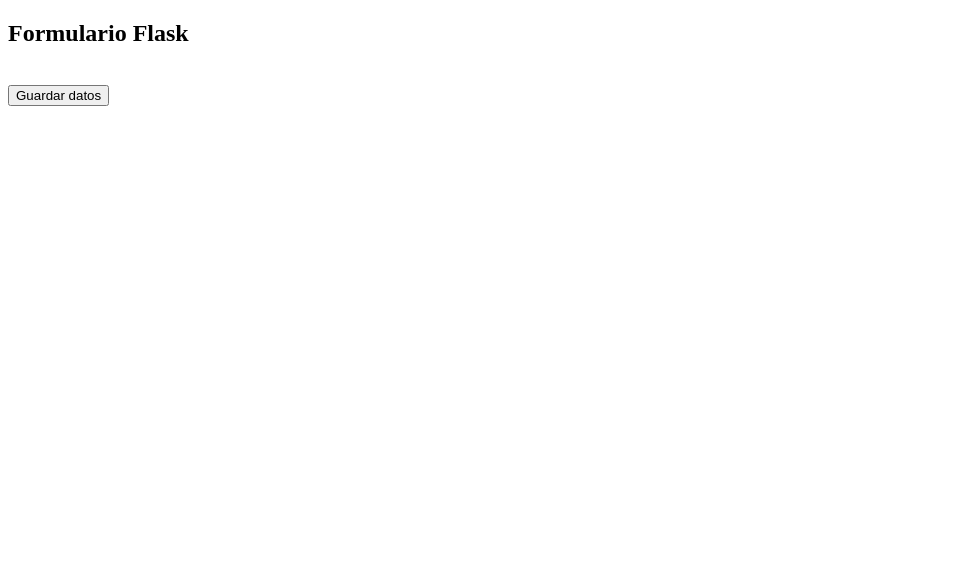
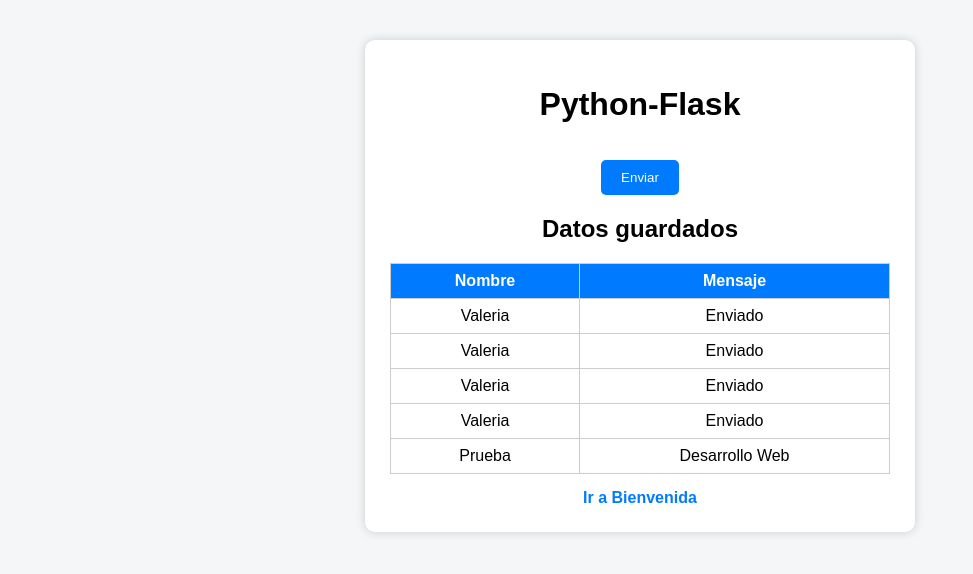
Before and after one commit to ValeriaGM25/Flask_HolaMundo, a Flask app: page / in a window 1280 px wide. Shown: the top 574 px of the page, without its empty margins (0-973 px from the left). Run offline with Flask 3, Linux system fonts and the light colour scheme; data comes from the database, SQL or seed files in the repository; both versions use the stored data as it was after the commit; some libraries are stand-ins or nearby versions.

Commit message:
Proyecto Flask con reCAPTCHA y SQLite

```diff
--- a/app.py
+++ b/app.py
@@ -7,7 +7,6 @@ app = Flask(__name__)
 SITE_KEY = "6LehvUQsAAAAAGldvO1QR8Da4yc3upv2yP3sgmgR"
 SECRET_KEY = "6LehvUQsAAAAANusKcHRfF0w5DkX0L1JYl8Ae28Q"
 
-# Conexión a la BD
 def get_db():
     return sqlite3.connect("database.db")
 
@@ -18,36 +17,49 @@ def index():
     if request.method == "POST":
         recaptcha_response = request.form.get("g-recaptcha-response")
 
-        if not recaptcha_response:
-            mensaje = "Debes marcar el reCAPTCHA ❌"
+        data = {
+            "secret": SECRET_KEY,
+            "response": recaptcha_response
+        }
+
+        r = requests.post(
+            "https://www.google.com/recaptcha/api/siteverify",
+            data=data
+        )
+
+        result = r.json()
+
+        if result["success"]:
+            conn = get_db()
+            cursor = conn.cursor()
+            cursor.execute("""
+                INSERT INTO registros (nombre, mensaje)
+                VALUES (?, ?)
+            """, ("Prueba", "Desarrollo Web"))
+            conn.commit()
+            conn.close()
+
+            mensaje = "Datos guardados correctamente ✅"
         else:
-            data = {
-                "secret": SECRET_KEY,
-                "response": recaptcha_response
-            }
+            mensaje = "reCAPTCHA inválido ❌"
 
-            r = requests.post(
-                "https://www.google.com/recaptcha/api/siteverify",
-                data=data
-            )
+    # Obtener registros
+    conn = get_db()
+    cursor = conn.cursor()
+    cursor.execute("SELECT nombre, mensaje FROM registros")
+    registros = cursor.fetchall()
+    conn.close()
 
-            result = r.json()
+    return render_template(
+        "index.html",
+        site_key=SITE_KEY,
+        mensaje=mensaje,
+        registros=registros
+    )
 
-            if result.get("success"):
-                conn = get_db()
-                cursor = conn.cursor()
-                cursor.execute("""
-                    INSERT INTO registros (nombre, mensaje)
-                    VALUES (?, ?)
-                """, ("Valeria", "Enviado"))
-                conn.commit()
-                conn.close()
-
-                mensaje = "Datos guardados correctamente ✅"
-            else:
-                mensaje = "reCAPTCHA inválido ❌"
-
-    return render_template("index.html", site_key=SITE_KEY, mensaje=mensaje)
+@app.route("/bienvenida")
+def bienvenida():
+    return render_template("bienvenida.html")
 
 if __name__ == "__main__":
     app.run(debug=True)
--- a/crear_db.py
+++ b/crear_db.py
@@ -6,7 +6,7 @@ cursor = conn.cursor()
 cursor.execute("""
     INSERT INTO registros (nombre, mensaje)
     VALUES (?, ?)
-""", ("Valeria", "Enviado"))
+""", ("Prueba", "Desarrolloweb"))
 
 
 conn.commit()
--- /dev/null
+++ b/static/styles.css
@@ -0,0 +1,53 @@
+body {
+    font-family: Arial, sans-serif;
+    background: #f4f6f8;
+}
+
+.container {
+    width: 500px;
+    margin: 40px auto;
+    background: white;
+    padding: 25px;
+    border-radius: 10px;
+    box-shadow: 0 0 10px #ccc;
+    text-align: center;
+}
+
+button {
+    margin-top: 15px;
+    padding: 10px 20px;
+    background: #007BFF;
+    border: none;
+    color: white;
+    border-radius: 5px;
+    cursor: pointer;
+}
+
+table {
+    width: 100%;
+    margin-top: 15px;
+    border-collapse: collapse;
+}
+
+th, td {
+    border: 1px solid #ccc;
+    padding: 8px;
+}
+
+th {
+    background: #007BFF;
+    color: white;
+}
+
+.link {
+    display: inline-block;
+    margin-top: 15px;
+    text-decoration: none;
+    color: #007BFF;
+    font-weight: bold;
+}
+
+.mensaje {
+    margin-top: 10px;
+    font-weight: bold;
+}
--- a/templates/index.html
+++ b/templates/index.html
@@ -1,20 +1,41 @@
 <!DOCTYPE html>
-<html>
+<html lang="es">
 <head>
-    <title>Flask reCAPTCHA</title>
+    <meta charset="UTF-8">
+    <title>Proyecto Flask</title>
+    <link rel="stylesheet" href="{{ url_for('static', filename='styles.css') }}">
     <script src="https://www.google.com/recaptcha/api.js" async defer></script>
 </head>
 <body>
 
-<h2>Formulario Flask</h2>
+<div class="container">
+    <h1>Python-Flask</h1>
 
-<form method="POST">
-    <div class="g-recaptcha" data-sitekey="{{ site_key }}"></div>
-    <br>
-    <button type="submit">Guardar datos</button>
-</form>
+    <form method="POST">
+        <div class="g-recaptcha" data-sitekey="{{ site_key }}"></div>
+        <button type="submit">Enviar</button>
+    </form>
 
-<p>{{ mensaje }}</p>
+    {% if mensaje %}
+        <p class="mensaje">{{ mensaje }}</p>
+    {% endif %}
+
+    <h2>Datos guardados</h2>
+    <table>
+        <tr>
+            <th>Nombre</th>
+            <th>Mensaje</th>
+        </tr>
+        {% for r in registros %}
+        <tr>
+            <td>{{ r[0] }}</td>
+            <td>{{ r[1] }}</td>
+        </tr>
+        {% endfor %}
+    </table>
+
+    <a href="/bienvenida" class="link">Ir a Bienvenida</a>
+</div>
 
 </body>
 </html>
```
Also changed, not shown: templates/bienvenida.html (added, +18 -0 lines), database.db.
